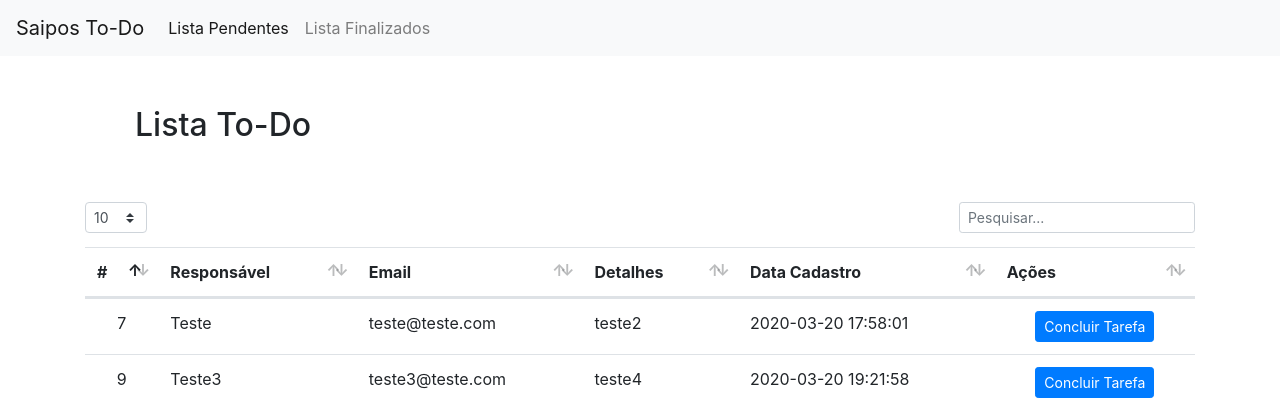
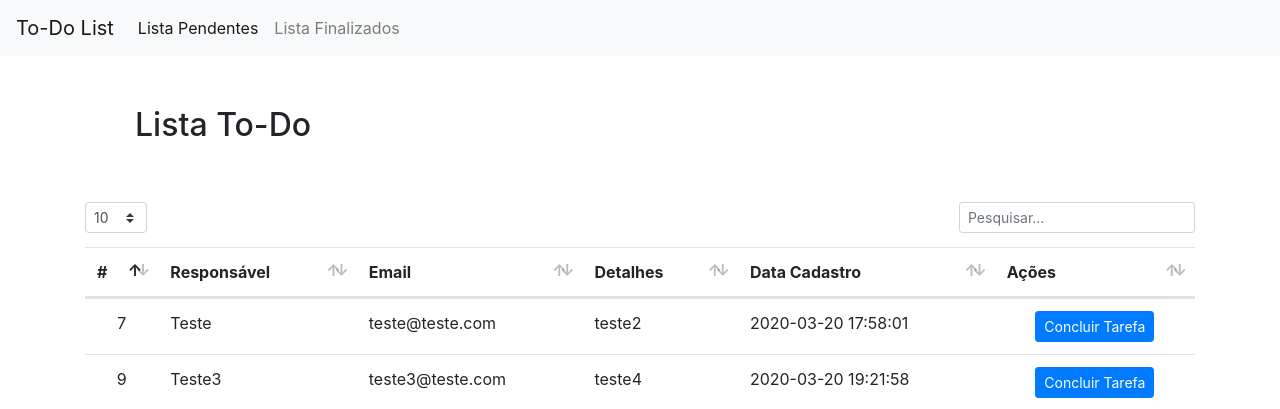
Before and after one commit to lipedm/Saipos-To-Do, a PHP site: page / in a window 1280 px wide. Shown: the top 409 px of the page. Run offline with PHP 8.4, Linux system fonts and the light colour scheme; data comes from the database, SQL or seed files in the repository.

Commit message:
Update header.php

```diff
--- a/views/header.php
+++ b/views/header.php
@@ -5,8 +5,8 @@
         <meta http-equiv="content-type" content="text/html;charset=utf-8">
         <meta http-equiv="Cache-Control" content="no-cache, no-store, must-revalidate" />
         <meta name="viewport" content="width=device-width, initial-scale=1.0, shrink-to-fit=no">
-        <title>Saipos Todo</title>
-        <meta name="description" content="Saipos Todo">
+        <title>Todo List</title>
+        <meta name="description" content="Todo">
         <meta name="author" content="Felipe Fernandes">
         <meta name="robots" content="">
         <link rel="stylesheet" href="https://fonts.googleapis.com/css?family=Source+Sans+Pro:300,400,400italic,600,700%7COpen+Sans:300,400,400italic,600,700">
@@ -24,7 +24,7 @@
             <span class="navbar-toggler-icon"></span>
             </button>
             <div class="collapse navbar-collapse" id="navbarToggler">
-                <a class="navbar-brand" href="index.php">Saipos To-Do</a>
+                <a class="navbar-brand" href="index.php">To-Do List</a>
                 <ul class="navbar-nav mr-auto mt-2 mt-lg-0">
                     <li class="nav-item active">
                         <a class="nav-link" href="index.php">Lista Pendentes <span class="sr-only">(current)</span></a>
```
